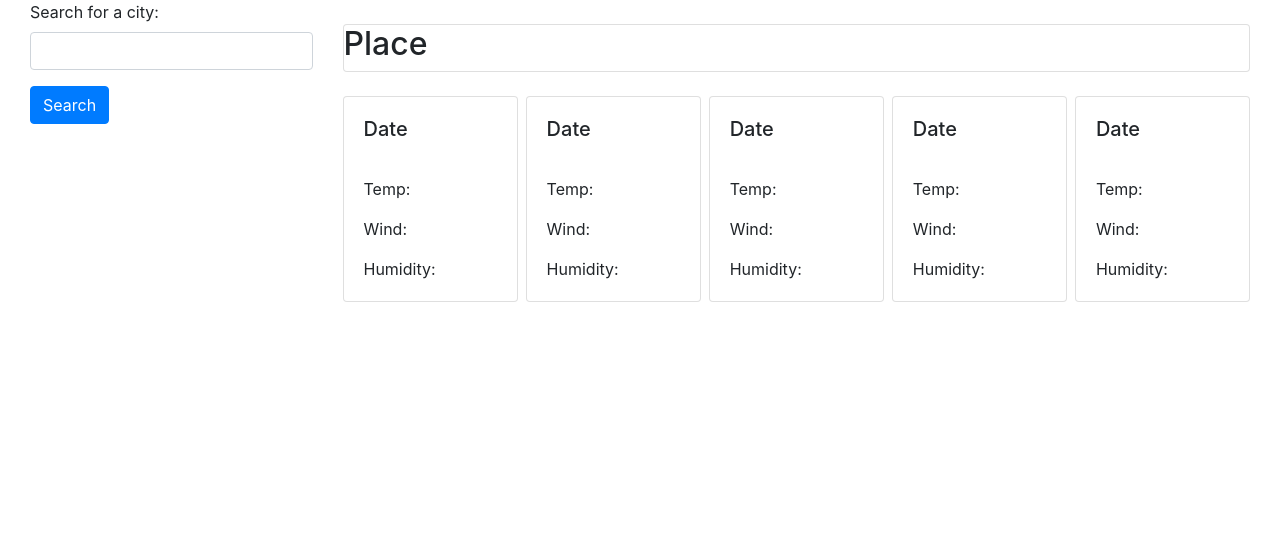
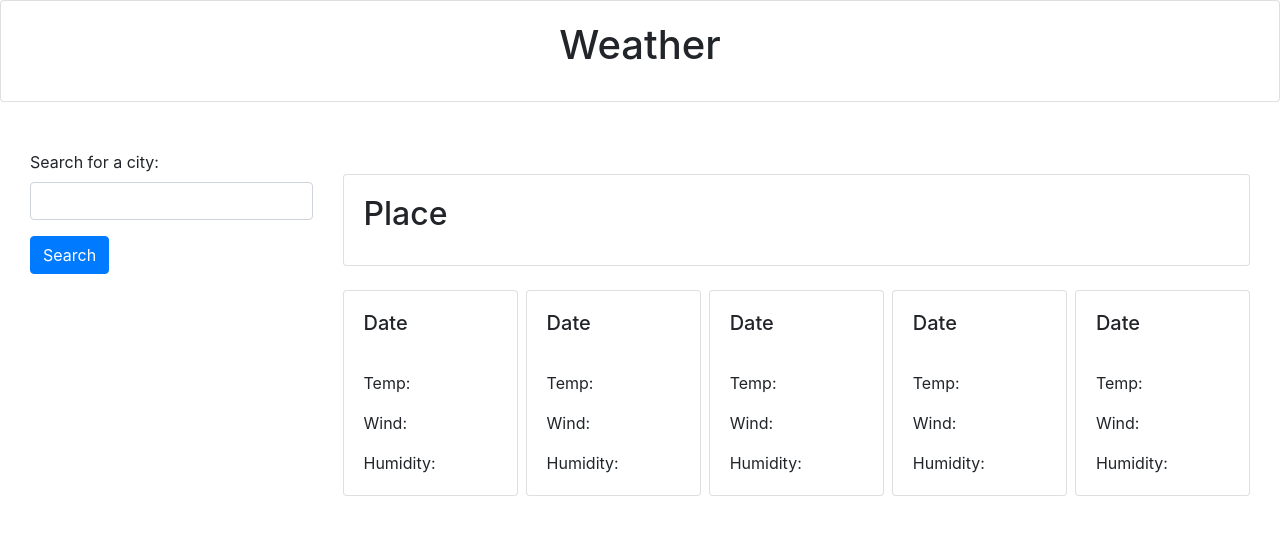
Before and after one commit to lshillman/personal-weather-dashboard, a plain HTML site: page index.html in a window 1280 px wide. Drawn offline with nearby package versions, Linux system fonts and the light colour scheme.

Commit message:
add header styling and search history margins

```diff
--- a/assets/css/style.css
+++ b/assets/css/style.css
@@ -1,3 +1,7 @@
 body {
    /* background-color: aqua; */
 }
+
+.container-fluid {
+   max-width:1400px;
+}
--- a/index.html
+++ b/index.html
@@ -10,7 +10,14 @@
     <title>Document</title>
 </head>
 <body>
-    <main class="container-fluid d-lg-flex">
+    <header>
+        <div class="card text-center">
+            <div class="card-body">
+              <h1 class="card-title">Weather</h1>
+            </div>
+          </div>
+    </header>
+    <main class="container-fluid mt-5 d-lg-flex">
     <aside class="col-lg-3">
         <form>
             <div class="form-group">
@@ -19,10 +26,15 @@
             </div>
             <button type="submit" class="btn btn-primary" id="searchBtn">Search</button>
         </form>
-        <ul class="list-group" id="searchHist"></ul>
+        <ul class="list-group mt-3" id="searchHist"></ul>
     </aside>
     <section class="col-lg-9">
-        <div class="card my-4"><h2>Place</h2><ul class="card-text list-group" id="weatherData"></ul></div>
+        <div class="card my-4">
+            <div class="card-body">
+                <h2 class="card-title">Place</h2>
+                <ul class="card-text list-group" id="weatherData"></ul>
+            </div>
+        </div>
         <div class="d-md-flex">
         <div class="card flex-fill mr-2 mb-2">
             <div class="card-body">
```
